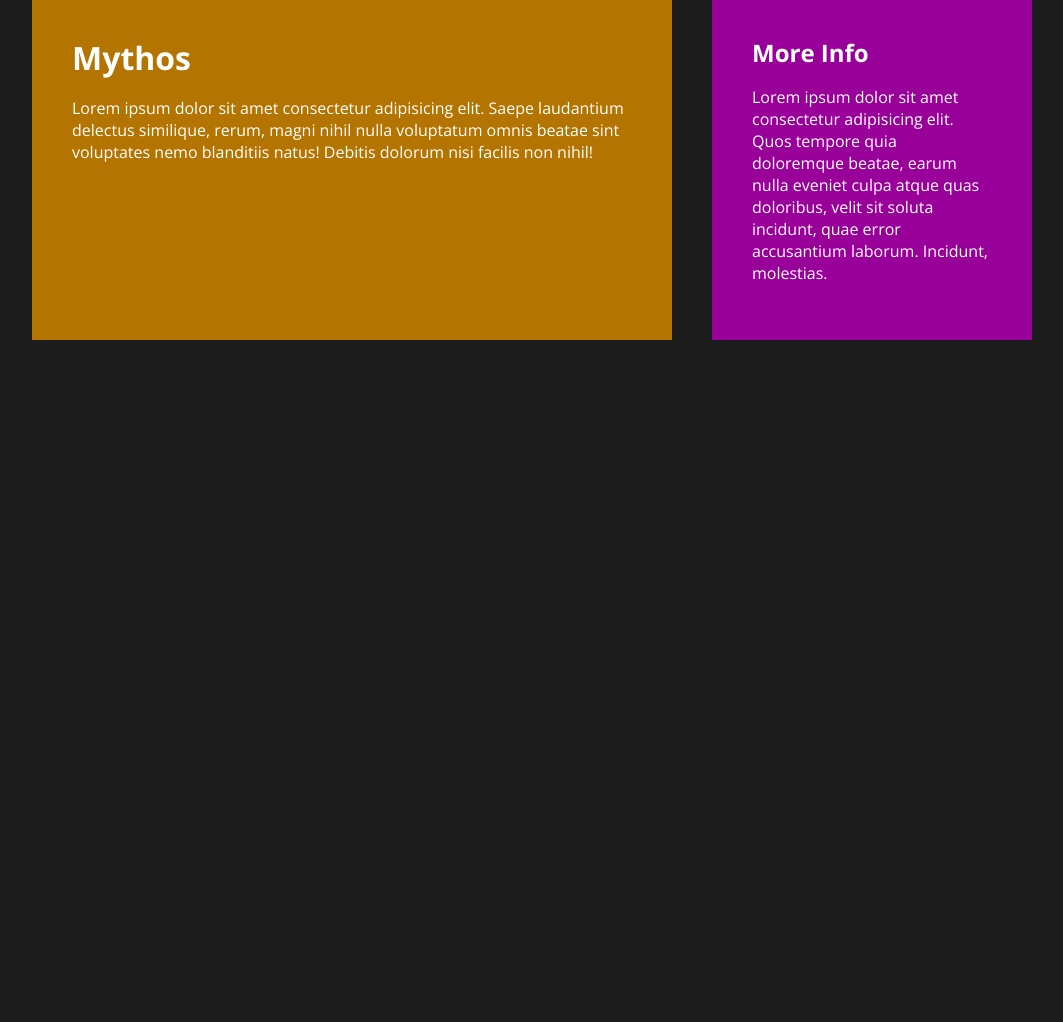
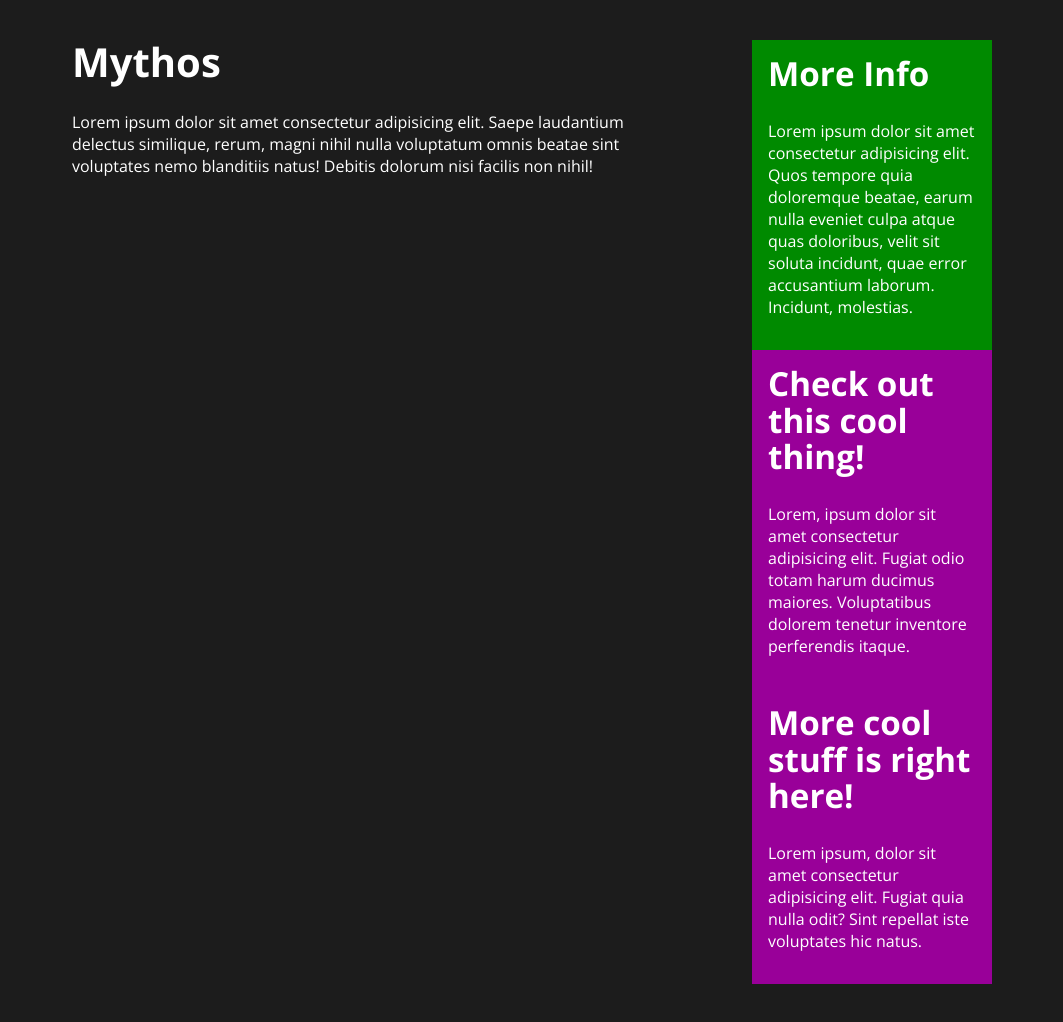
Before and after one commit to kmseunh/css-design-tools, a plain HTML site: page Sass/app/index.html in a window 1280 px wide. Shown: the whole page, without its empty margins (108-1171 px from the left). Before the commit the page ends 800 px from the top, so only its background shows below. Drawn offline with nearby package versions, Linux system fonts and the light colour scheme.

Commit message:
feat: edit a scss file

```diff
--- a/Sass/app/index.html
+++ b/Sass/app/index.html
@@ -25,13 +25,32 @@
                 </p>
             </main>
             <aside class="grid__sidebar">
-                <h2>More Info</h2>
-                <p>
-                    Lorem ipsum dolor sit amet consectetur adipisicing elit.
-                    Quos tempore quia doloremque beatae, earum nulla eveniet
-                    culpa atque quas doloribus, velit sit soluta incidunt, quae
-                    error accusantium laborum. Incidunt, molestias.
-                </p>
+                <div class="grid__widget green">
+                    <h2>More Info</h2>
+                    <p>
+                        Lorem ipsum dolor sit amet consectetur adipisicing elit.
+                        Quos tempore quia doloremque beatae, earum nulla eveniet
+                        culpa atque quas doloribus, velit sit soluta incidunt,
+                        quae error accusantium laborum. Incidunt, molestias.
+                    </p>
+                </div>
+                <div class="grid__widget magenta">
+                    <h2>Check out this cool thing!</h2>
+                    <p>
+                        Lorem, ipsum dolor sit amet consectetur adipisicing
+                        elit. Fugiat odio totam harum ducimus maiores.
+                        Voluptatibus dolorem tenetur inventore perferendis
+                        itaque.
+                    </p>
+                </div>
+                <div class="grid__widget magenta">
+                    <h2>More cool stuff is right here!</h2>
+                    <p>
+                        Lorem ipsum, dolor sit amet consectetur adipisicing
+                        elit. Fugiat quia nulla odit? Sint repellat iste
+                        voluptates hic natus.
+                    </p>
+                </div>
             </aside>
         </div>
     </body>
--- a/Sass/app/scss/globals/_colors.scss
+++ b/Sass/app/scss/globals/_colors.scss
@@ -2,3 +2,10 @@
     --bacground-color: hsl(0, 0%, 11%);
     --text-color: hsl(0, 0%, 100%);
 }
+
+.magenta {
+    background-color: hsl(300, 100%, 30%);
+}
+.green {
+    background-color: hsl(120, 100%, 27%);
+}
--- a/Sass/app/scss/globals/_typography.scss
+++ b/Sass/app/scss/globals/_typography.scss
@@ -1,3 +1,5 @@
+@use '../util/' as u;
+
 h1,
 h2,
 h3 {
@@ -6,8 +8,17 @@ h3 {
     margin-top: 0;
 }
 
+h1 {
+    font-size: clamp(u.rem(28), u.rem(16) + 2vw, u.rem(40));
+}
+
+h2 {
+    font-size: clamp(u.rem(22), u.rem(14) + 1.5vw, u.rem(36));
+}
+
 p {
     margin-top: 0;
+    font-size: u.rem(16);
 }
 
 a,
--- a/Sass/app/scss/layout/_grid.scss
+++ b/Sass/app/scss/layout/_grid.scss
@@ -4,9 +4,9 @@
     display: grid;
     grid-template-columns: 1fr;
     grid-template-rows: auto auto;
-    gap: 40px;
+    gap: u.rem(40);
     //max-width: 1000px;
-    width: min(100% - 40px, 1000px);
+    width: min(100% - u.rem(40), 1000px);
     margin-inline: auto;
 
     @include u.breakpoint(large) {
@@ -16,24 +16,22 @@
 
     &__main,
     &__sidebar {
-        padding: 40px;
+        padding: u.rem(40);
     }
 
     &__main {
-        background-color: hsl(240, 99%, 33%);
+        // background-color: hsl(240, 99%, 33%);
 
-        @include u.breakpoint(medium) {
-            background-color: hsl(120, 100%, 16%);
-        }
+        // @include u.breakpoint(medium) {
+        //     background-color: hsl(120, 100%, 16%);
+        // }
 
-        @include u.breakpoint(large) {
-            background-color: hsl(39, 100%, 35%);
-        }
+        // @include u.breakpoint(large) {
+        //     background-color: hsl(39, 100%, 35%);
+        // }
     }
 
     &__sidebar {
-        background-color: hsl(300, 100%, 30%);
-
         @include u.breakpoint-down(medium) {
             text-align: center;
         }
@@ -42,4 +40,8 @@
             text-align: right;
         }
     }
+
+    &__widget {
+        padding: u.rem(16);
+    }
 }
--- a/Sass/app/scss/util/_breakpoints.scss
+++ b/Sass/app/scss/util/_breakpoints.scss
@@ -1,15 +1,17 @@
+@use 'functions' as f;
+
 // 700px, 900px, 1440px
 $breakpoints-up: (
-    'medium': 43.75em,
-    'large': 56.25em,
-    'xlarge': 90em,
+    'medium': f.em(700),
+    'large': f.em(900),
+    'xlarge': f.em(1440),
 );
 
 // 699.98px, 899.98px, 1439.98px
 $breakpoints-down: (
-    'small': 43.7485em,
-    'medium': 56.24875em,
-    'large': 89.99875em,
+    'small': f.em(699.98),
+    'medium': f.em(899.98),
+    'large': f.em(1439.98),
 );
 
 @mixin breakpoint($size) {
--- a/Sass/app/scss/util/_index.scss
+++ b/Sass/app/scss/util/_index.scss
@@ -1,2 +1,3 @@
 @forward 'fonts';
 @forward 'breakpoints';
+@forward 'functions';
```
Also changed, not shown: Sass/app/css/style.css.
